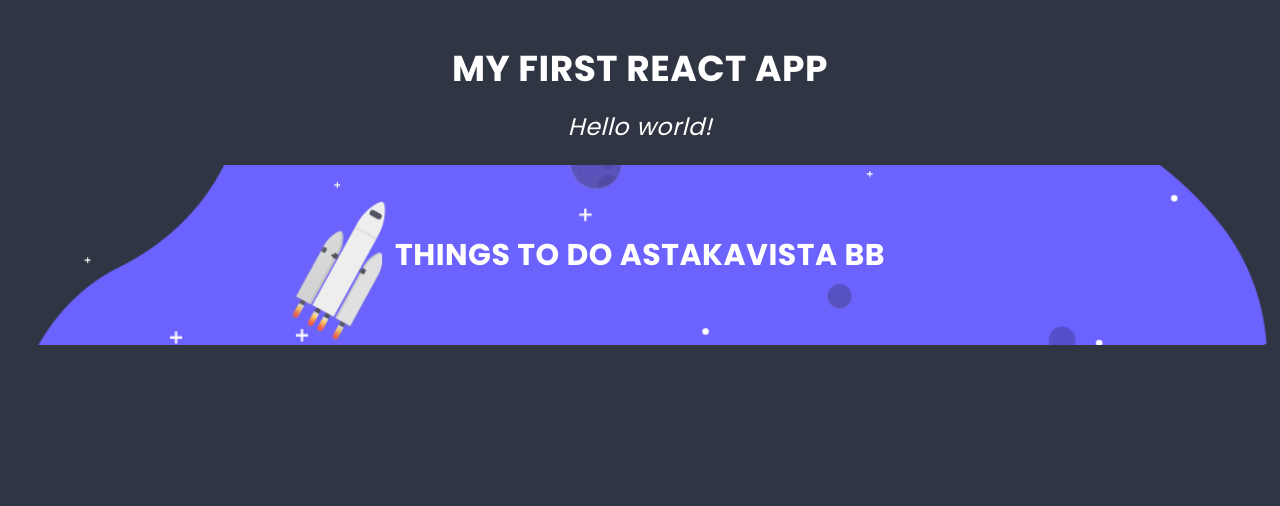
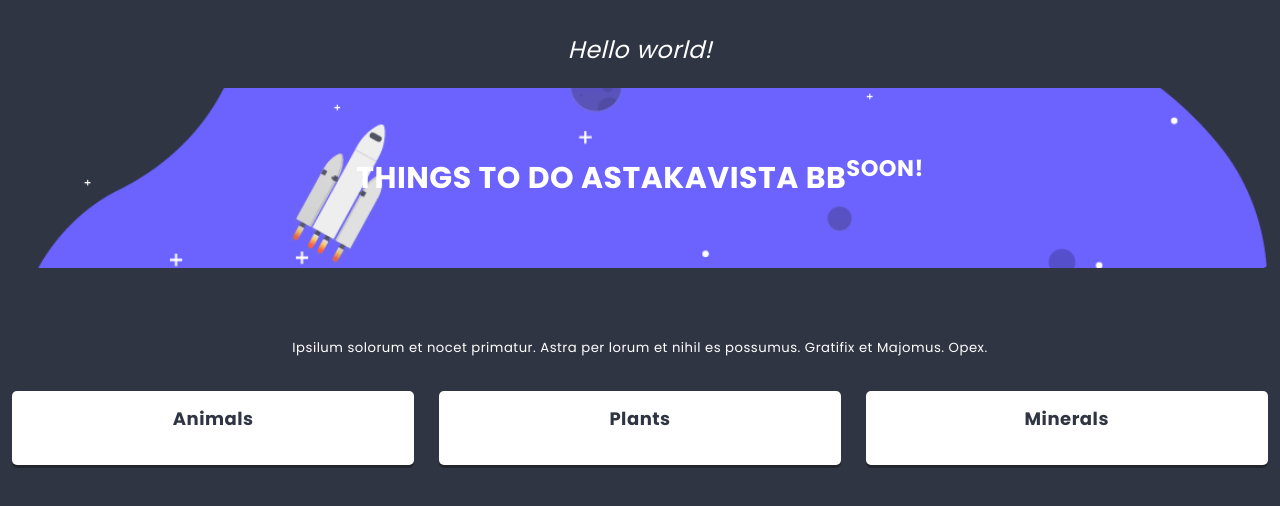
Before and after one commit to MaciekLubocki/React_Fundamentalz, a React app: page / in a window 1280 px wide. Shown: the top 506 px of the page. Built offline with nearby package versions, Linux system fonts and the light colour scheme.

Commit message:
Props & information passing REACT

```diff
--- a/src/components/App/App.js
+++ b/src/components/App/App.js
@@ -1,16 +1,16 @@
 import React from 'react';
 import styles from './App.scss';
 import List from  '../List/List.js';
-
 
 class App extends React.Component {
   render() {
     return (
       <main className={styles.component}>
-        <h1 className={styles.title}>My first React app</h1>
-        <h2 className={styles.subtitle}>Hello world!</h2>
-        <List title='Things to do Astakavista BB' />
-    </main>
+        <h3 className={styles.subtitle}>Hello world!</h3>
+        <List title={['Things to do Astakavista BB', <sup key='1'>soon!</sup>]} image={'/src/components/Hero/space.png'}>
+          <p>Ipsilum solorum et nocet primatur. Astra per lorum et nihil es possumus. Gratifix et Majomus. Opex.</p>
+      </List>
+      </main>
     )
   }
 }
--- /dev/null
+++ b/src/components/Column/Column.js
@@ -0,0 +1,20 @@
+import React from 'react';
+import styles from './Column.scss';
+import PropTypes from 'prop-types';
+
+
+class Column extends React.Component {
+  render() {
+    return (
+      <section className={styles.component}>
+          <h2 className={styles.title}>{this.props.ikon}</h2>
+      </section>
+    )
+  }
+};
+
+Column.propTypes = {
+  ikon: PropTypes.node,
+};
+
+export default Column;
--- a/src/components/Hero/Hero.js
+++ b/src/components/Hero/Hero.js
@@ -1,5 +1,8 @@
 import React from 'react';
 import styles from './Hero.scss';
+import PropTypes from 'prop-types';
+import List from '../List/List';
+
 
 class Hero extends React.Component {
   render() {
@@ -7,11 +10,16 @@ class Hero extends React.Component {
     <section className={styles.component}>
         <header className={styles.component}>
             <h2 className={styles.title}>{this.props.titleText}</h2>
-            <img className={styles.image} src="/src/components/Hero/space.png"></img>
+            <img className={styles.image} src={this.props.imageUrl} />
         </header>
     </section>
     )
   }
-}
+};
+
+Hero.propTypes = {
+  titleText: PropTypes.node,
+  imageUrl: PropTypes.node,
+};
 
 export default Hero;
--- a/src/components/List/List.js
+++ b/src/components/List/List.js
@@ -1,15 +1,38 @@
 import React from 'react';
 import styles from './List.scss';
 import Hero from '../Hero/Hero.js';
+import PropTypes from 'prop-types';
+import Column from  '../Column/Column.js';
+
+
 
 class List extends React.Component {
+  static propTypes ={
+    title: PropTypes.node.isRequired,
+    children: PropTypes.node.isRequired,
+    image: PropTypes.string,
+    columna:PropTypes.node.isRequired,
+  }
+
+  static defaultProps = {
+    children: <p>I can do all the things!!!</p>
+  }
+
   render() {
     return (
     <section className={styles.component}>
-        <Hero titleText={this.props.title} />
+        <Hero titleText={this.props.title} imageUrl={this.props.image}/>
+        <div className={styles.description}>
+        {this.props.children}
+        </div>
+        <div className={styles.columns}>
+        <Column ikon={'Animals'} />
+        <Column ikon={'Plants'} />
+        <Column ikon={'Minerals'} />
+        </div>
     </section>
     )
   }
 }
 
-export default List;
+export default List
```
